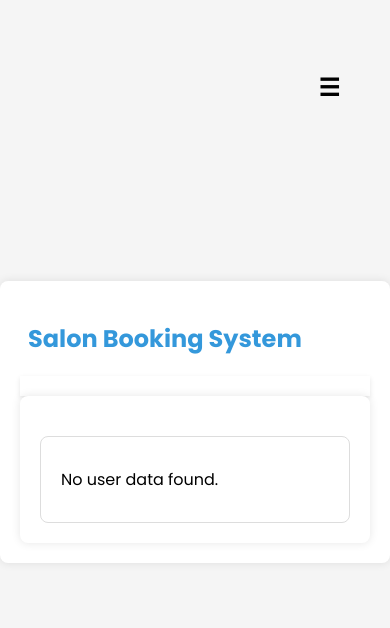
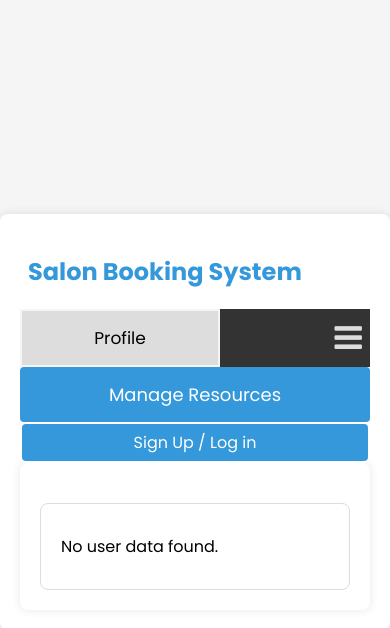
Before and after one commit to UgegeDaniel/salon-booking-system, a plain HTML site: page frontend/profile.html in a window 390 px wide. Drawn offline with nearby package versions, Linux system fonts and the light colour scheme.

Commit message:
fixed nav responsiveness

```diff
--- a/frontend/appointments.html
+++ b/frontend/appointments.html
@@ -3,24 +3,32 @@
   <head>
     <meta charset="UTF-8" />
     <meta name="viewport" content="width=device-width, initial-scale=1.0" />
-    <link rel="stylesheet" href="./css/styles.css" />
     <link
       rel="stylesheet"
       href="https://unicons.iconscout.com/release/v4.0.0/css/line.css"
     />
+    <link
+      rel="stylesheet"
+      href="https://cdnjs.cloudflare.com/ajax/libs/font-awesome/4.7.0/css/font-awesome.min.css"
+    />
+    <link rel="stylesheet" href="./css/styles.css" />
     <title>Salon Booking System | Appointments</title>
   </head>
   <body>
     <div class="container">
       <h1>Salon Booking System</h1>
-      <div class="navbar">
-        <div class="navbar-icon" onclick="toggleNav()">&#9776;</div>
-        <nav id="navbar">
+      <div class="flex">
+        <div class="topnav" id="myTopnav">
           <a href="index.html">Home</a>
           <a href="services.html">Services</a>
           <a href="profile.html">Profile</a>
           <a href="appointments.html">Appointments</a>
-          <div class="dropdown">
+        </div>
+        <a href="javascript:void(0);" class="icon" onclick="myFunction()">
+          <i class="fa fa-bars"></i>
+        </a>
+      </div>
+      <div id="manageResourcesDropdown" lass="dropdown">
         <button class="dropbtn">Manage Resources</button>
         <div class="dropdown-content">
           <a href="crudService.html">Manage Services</a>
@@ -28,11 +36,7 @@
         </div>
       </div>
       <button class="button form-open">Sign Up / Log in</button>
-          <button class="button" id="logout" style="display: none">
-            Logout
-          </button>
-        </nav>
-      </div>
+      <button class="button" id="logout" style="display: none">Logout</button>
       <!-- Landing Page-->
       <div class="container">
         <!-- Add a table to list appointments -->
--- /dev/null
+++ b/frontend/css/nav.css
@@ -0,0 +1,74 @@
+.topnav {
+  overflow: hidden;
+  background-color: #333;
+  display: flex;
+  justify-content: right;
+  align-items: center;
+}
+
+.topnav a {
+  display: block;
+  color: #f2f2f2;
+  text-align: center;
+  padding: 14px 16px;
+  text-decoration: none;
+  font-size: 17px;
+  border: 2px solid #f5f5f5;
+  /* border-radius: 5px; */
+  min-width: 200px;
+}
+
+.topnav a:hover {
+  background-color: #ddd;
+  color: black;
+}
+
+.topnav a.active {
+  background-color: #ddd;
+  color: black;
+}
+
+/* .topnav a.active {
+    background-color: #04AA6D;
+    color: white;
+  } */
+
+.icon {
+  display: none;
+  font-size: 16px;
+}
+
+.fa {
+  font-size: 32px;
+  padding: 8px;
+  color: #ddd;
+}
+
+@media screen and (max-width: 800px) {
+  .topnav a:not(:first-child) {
+    display: none;
+  }
+  a.icon {
+    /* float: left; */
+    display: block;
+    font-size: 16px;
+  }
+  .topnav {
+    flex-direction: column;
+  }
+}
+
+@media screen and (max-width: 800px) {
+  .topnav.responsive {
+    position: relative;
+  }
+  .topnav.responsive .icon {
+    position: absolute;
+    right: 15px;
+    top: 0;
+  }
+  .topnav.responsive a {
+    display: block;
+    text-align: left;
+  }
+}
--- a/frontend/css/styles.css
+++ b/frontend/css/styles.css
@@ -1,6 +1,7 @@
 @import url("form.css"); /* Using a url */
 @import url("notification.css"); /* Using a url */
 @import url("loader.css"); /* Using a url */
+@import url("nav.css"); /* Using a url */
 
 body {
   font-family: "Arial", sans-serif;
@@ -13,43 +14,12 @@ body {
   min-height: 100vh;
 }
 
-.navbar {
-  /* background-color: #3498db; */
-  color: #fff;
-  padding: 10px 0;
-  box-shadow: 0 2px 5px rgba(0, 0, 0, 0.1);
-  width: 100%;
+.flex {
   display: flex;
   justify-content: space-between;
-  flex-direction: column;
-  /* align-items: flex-start; */
+  align-items: center;
+  background-color: #333;
 }
-
-.navbar-icon {
-  font-size: 24px;
-  cursor: pointer;
-}
-
-nav {
-  background-color: #333;
-  overflow: hidden;
-  text-align: center;
-}
-
-nav a {
-  display: inline-block;
-  padding: 14px 16px;
-  text-decoration: none;
-  color: white;
-  font-size: 18px;
-  margin: 0 10px;
-}
-
-nav a:hover {
-  background-color: #ddd;
-  color: black;
-}
-
 /* Add these styles to ensure the proper display of the form container */
 #addServiceFormContainer {
   display: none;
--- a/frontend/js/app.js
+++ b/frontend/js/app.js
@@ -29,13 +29,19 @@ document.addEventListener("DOMContentLoaded", function () {
 });
 
 document.addEventListener("DOMContentLoaded", function () {
-  const links = document.querySelectorAll("nav a");
+  const links = document.querySelectorAll(".topnav a");
+  let activeLink;
   links.forEach((link) => {
     if (link.href === window.location.href) {
-      link.style.backgroundColor = "#ddd";
-      link.style.color = "black";
+      activeLink = link;
+      activeLink.classList.add("active");
     }
   });
+  if (activeLink && Number(window.screen.availWidth) <= 800) {
+    activeLink.parentNode.removeChild(activeLink);
+    const topnav = document.querySelector(".topnav");
+    topnav.insertBefore(activeLink, topnav.firstChild);
+  }
 });
 
 const logoutButton = document.getElementById("logout");
@@ -45,17 +51,11 @@ logoutButton.addEventListener("click", function () {
   window.location.href = "index.html";
 });
 
-const notificationBar = document.getElementById("notification");
-function showNotification(message, isSuccess) {
-  console.log({
-    status: isSuccess,
-    message,
-  });
-  notificationBar.textContent = message;
-  notificationBar.className =
-    "notification " + (isSuccess ? "success" : "error");
-  notificationBar.style.display = "block";
-  setTimeout(() => {
-    notificationBar.style.display = "none";
-  }, 5000);
+function myFunction() {
+  var topnav = document.getElementById("myTopnav");
+  if (topnav.className === "topnav") {
+    topnav.className += " responsive";
+  } else {
+    topnav.className = "topnav";
+  }
 }
--- a/frontend/profile.html
+++ b/frontend/profile.html
@@ -3,25 +3,33 @@
   <head>
     <meta charset="UTF-8" />
     <meta name="viewport" content="width=device-width, initial-scale=1.0" />
-    <link rel="stylesheet" href="./css/styles.css" />
     <link
       rel="stylesheet"
       href="https://unicons.iconscout.com/release/v4.0.0/css/line.css"
     />
+    <link
+      rel="stylesheet"
+      href="https://cdnjs.cloudflare.com/ajax/libs/font-awesome/4.7.0/css/font-awesome.min.css"
+    />
+    <link rel="stylesheet" href="./css/styles.css" />
     <title>Salon Booking System | Profile</title>
   </head>
 
   <body>
     <div class="container">
       <h1>Salon Booking System</h1>
-      <div class="navbar">
-        <div class="navbar-icon" onclick="toggleNav()">&#9776;</div>
-        <nav id="navbar">
+      <div class="flex">
+        <div class="topnav" id="myTopnav">
           <a href="index.html">Home</a>
           <a href="services.html">Services</a>
           <a href="profile.html">Profile</a>
           <a href="appointments.html">Appointments</a>
-          <div class="dropdown" id="manageResourcesDropdown">
+        </div>
+        <a href="javascript:void(0);" class="icon" onclick="myFunction()">
+          <i class="fa fa-bars"></i>
+        </a>
+      </div>
+      <div id="manageResourcesDropdown" lass="dropdown">
         <button class="dropbtn">Manage Resources</button>
         <div class="dropdown-content">
           <a href="crudService.html">Manage Services</a>
@@ -29,11 +37,7 @@
         </div>
       </div>
       <button class="button form-open">Sign Up / Log in</button>
-          <button class="button" id="logout" style="display: none">
-            Logout
-          </button>
-        </nav>
-      </div>
+      <button class="button" id="logout" style="display: none">Logout</button>
       <!-- Landing Page-->
       <div class="container">
         <div class="profile-details" id="profileDetails"></div>
```
Also changed, not shown: frontend/clients.html (+14 -10 lines), frontend/crudService.html (+14 -10 lines), frontend/index.html (+15 -10 lines), frontend/js/auth.js (+14 -38 lines), frontend/js/utils.js (added, +37 -0 lines), frontend/services.html (+14 -10 lines), frontend/img/close.png (added). Lines whose indentation alone changed are shown as unchanged.
